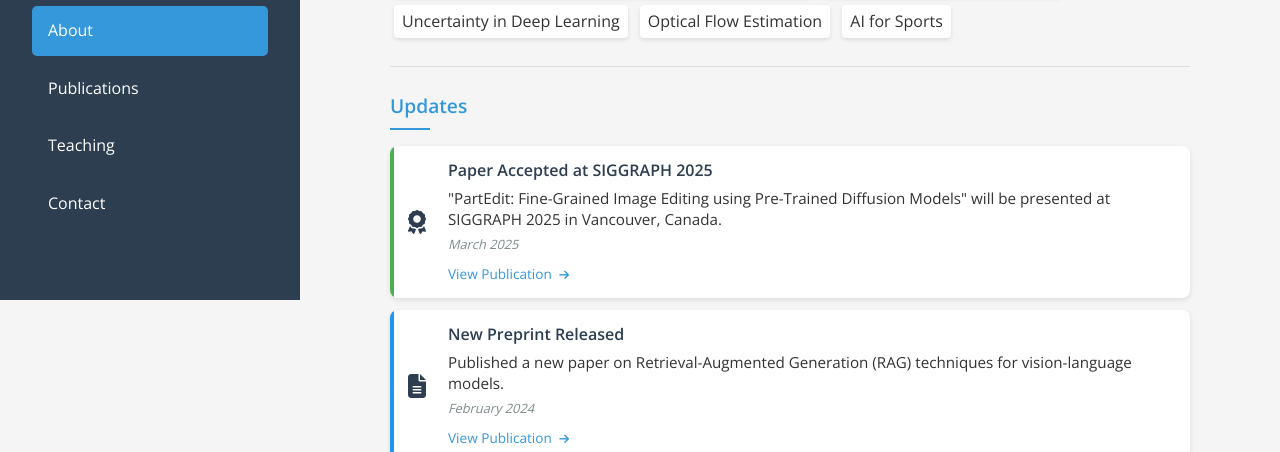
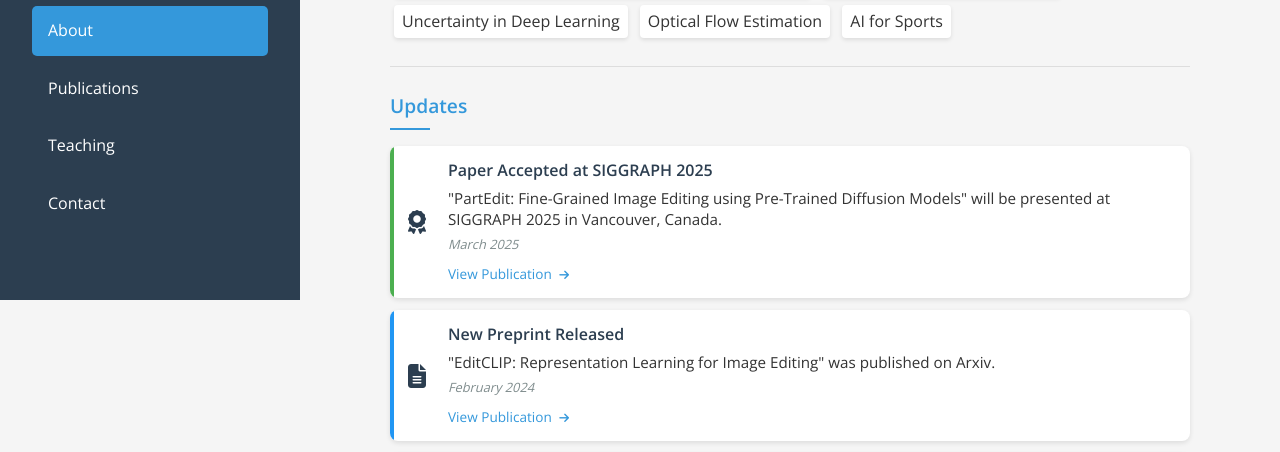
Before and after one commit to abdo-eldesokey/abdo-eldesokey.github.io, a plain HTML site: page index.html in a window 1280 px wide. Shown: the part 500-952 px from the top of the page. Drawn offline with nearby package versions, Linux system fonts and the light colour scheme.

Commit message:
Added EditCLIP

```diff
--- a/index.html
+++ b/index.html
@@ -84,7 +84,7 @@
                             <span class="update-icon"><i class="fas fa-file-alt"></i></span>
                             <div class="update-content">
                                 <h4>New Preprint Released</h4>
-                                <p>Published a new paper on Retrieval-Augmented Generation (RAG) techniques for vision-language models.</p>
+                                <p>"EditCLIP: Representation Learning for Image Editing" was published on Arxiv.</p>
                                 <span class="update-date">February 2024</span>
                                 <a href="#publications" class="update-link" data-publication="zero-shot-video">View Publication <i class="fas fa-arrow-right"></i></a>
                             </div>
```
